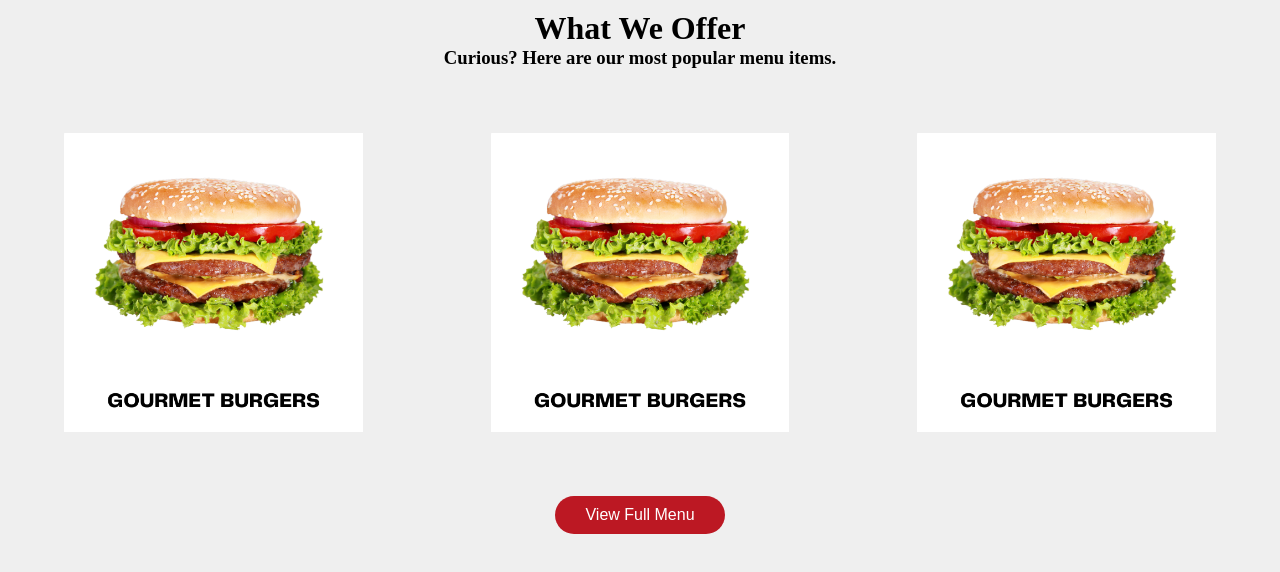
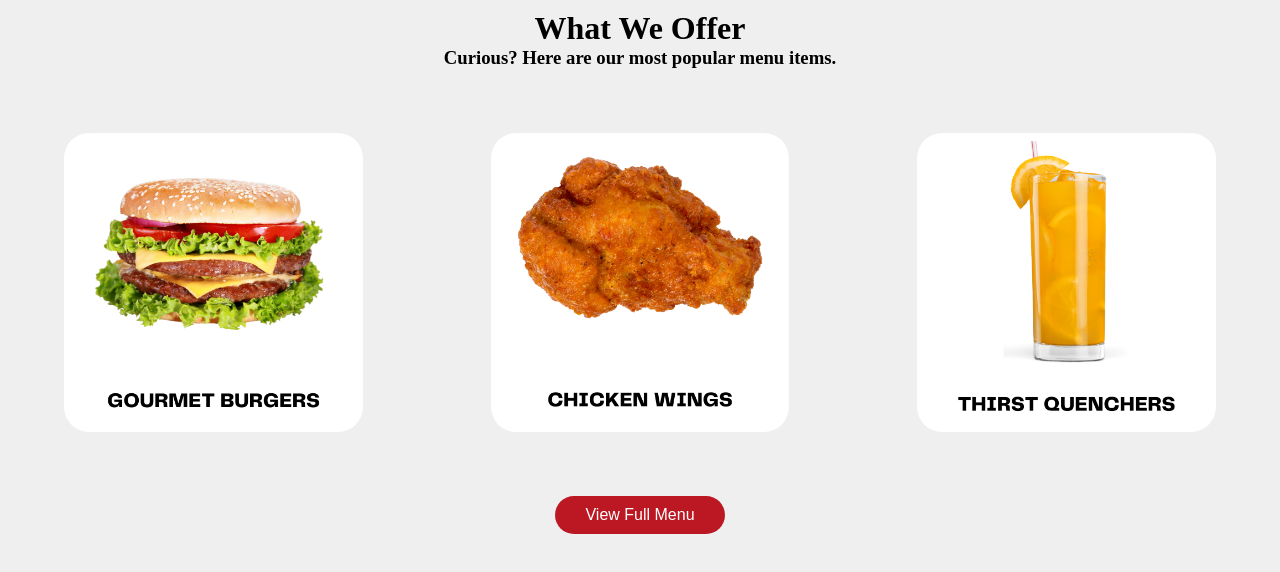
Before and after one commit to angelob120/Burger-Kingdom, a plain HTML site: page Index.html in a window 1280 px wide. Shown: the part 1049-1621 px from the top of the page. Drawn offline with Linux system fonts and the light colour scheme.

Commit message:
new images
Added all 3 food menu items and there pictures.

```diff
--- a/Index.html
+++ b/Index.html
@@ -97,9 +97,9 @@
                 <!-- First image in the row -->
                 <img class="sec-3-image-row" src="sec-3-food-menu.png" alt="Image 1">
                 <!-- Second image in the row -->
-                <img class="sec-3-image-row" src="sec-3-food-menu.png" alt="Image 2">
+                <img class="sec-3-image-row" src="sec-3-food-menu-img2.png" alt="Image 2">
                 <!-- Third image in the row -->
-                <img class="sec-3-image-row" src="sec-3-food-menu.png" alt="Image 3">
+                <img class="sec-3-image-row" src="Thirst Quenchers-3.png" alt="Image 3">
             </div>
             <!-- Images container ends -->
             <!-- View Full Menu button -->
--- a/style.css
+++ b/style.css
@@ -185,6 +185,7 @@ margin-left: 5%;
 margin-right: 5%;
 margin-top: 5%;
 margin-bottom: 5%;
+border-radius: 25px;
 }
 
 /* Order Now button styling */
```
Also changed, not shown: Thirst Quenchers-3.png (added), sec-3-food-menu-img2.png (added).
